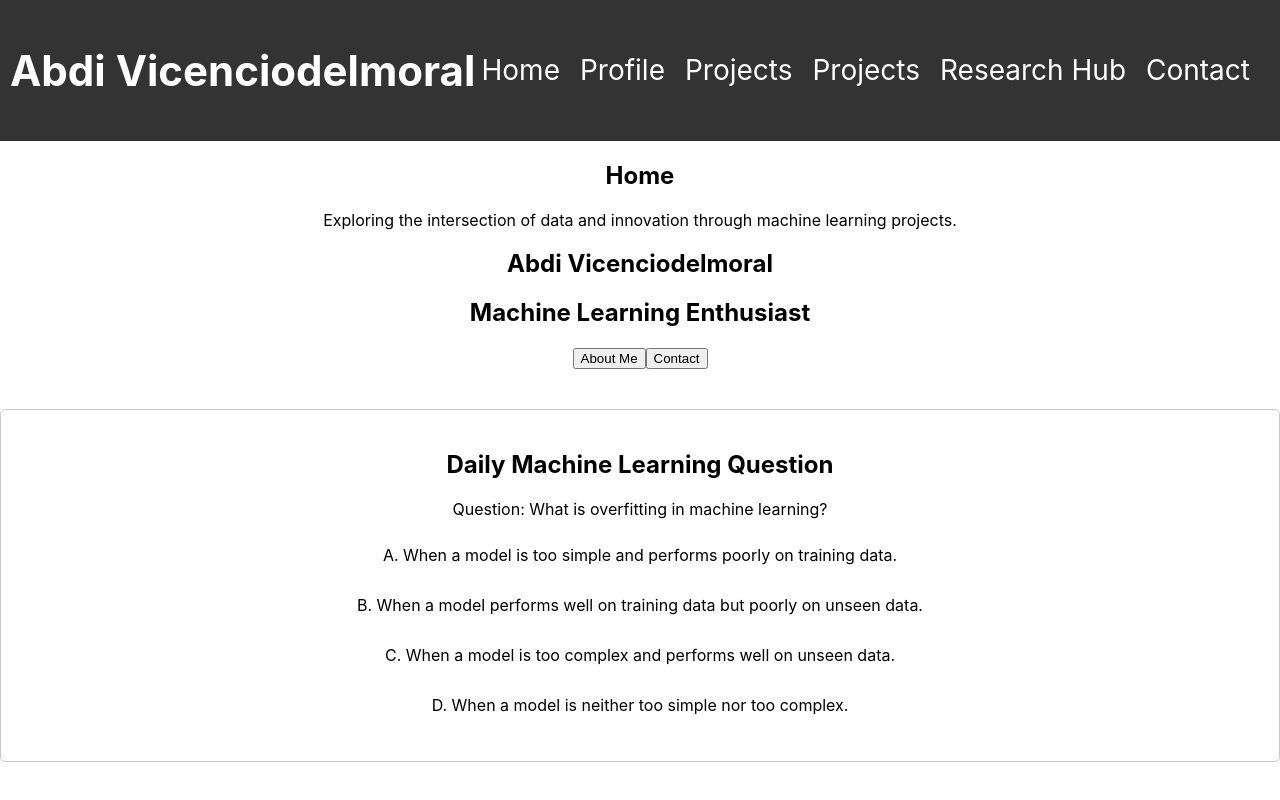
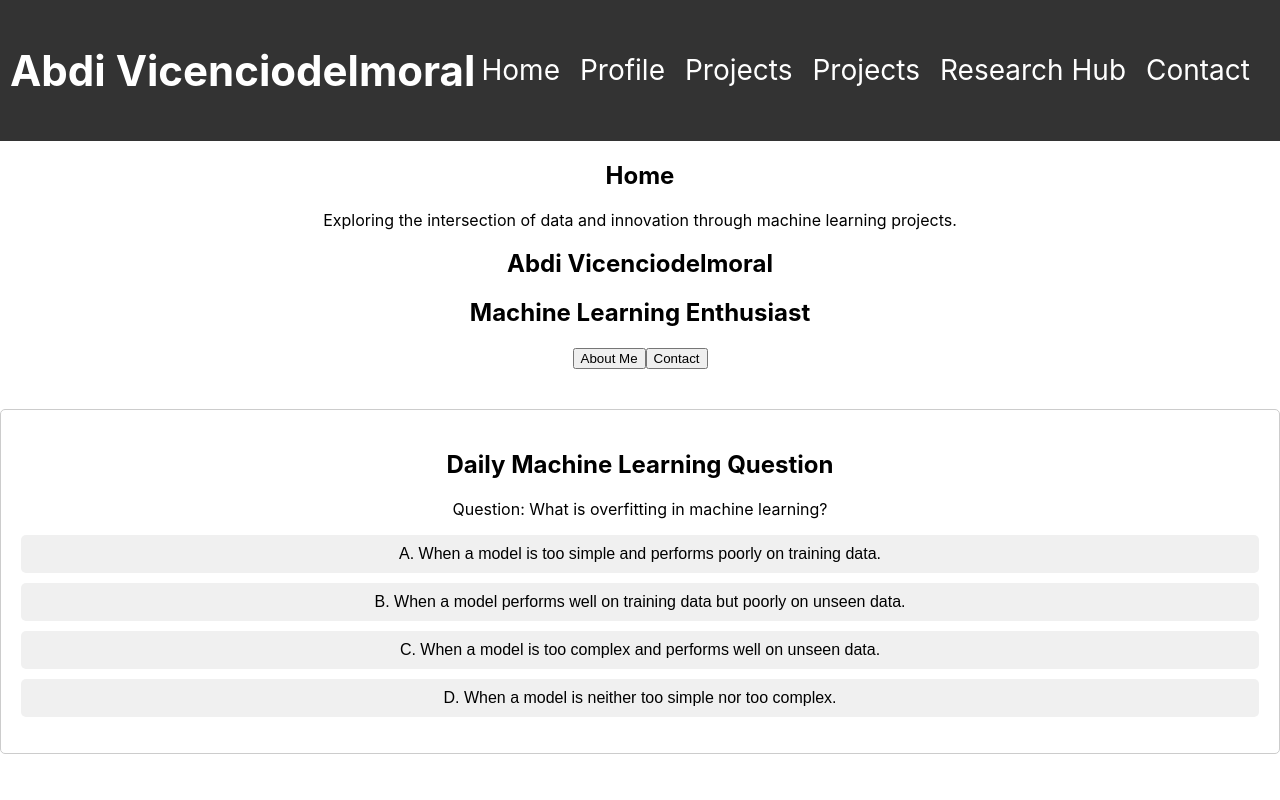
Before and after one commit to AbdiVicenciodelmoral/AbdiVicenciodelmoral.github.io, a React (Create React App) app in the folder my-github-pages-app/: page / in a window 1280 px wide. Built offline with nearby package versions, Linux system fonts and the light colour scheme.

Commit message:
Adding Daily Questions

```diff
--- a/my-github-pages-app/src/components/DailyQuestion.css
+++ b/my-github-pages-app/src/components/DailyQuestion.css
@@ -19,14 +19,22 @@
 
   .daily-question li {
     margin: 10px 0;
-    padding: 10px;
-    cursor: pointer;
   }
 
-  .daily-question li.correct {
+  .daily-question button {
+    width: 100%;
+    padding: 10px;
+    font-size: 1em;
+    cursor: pointer;
+    border: none;
+    border-radius: 5px;
+    background-color: #f0f0f0;
+  }
+
+  .daily-question button.correct {
     background-color: lightgreen;
   }
 
-  .daily-question li.incorrect {
+  .daily-question button.incorrect {
     background-color: lightcoral;
   }
--- a/my-github-pages-app/src/components/DailyQuestion.js
+++ b/my-github-pages-app/src/components/DailyQuestion.js
@@ -24,29 +24,37 @@ const DailyQuestion = () => {
       <h2>Daily Machine Learning Question</h2>
       <p>Question: What is overfitting in machine learning?</p>
       <ul>
-        <li
+        <li>
+          <button
             className={getAnswerClass('A')}
             onClick={() => handleClick('A')}
           >
             A. When a model is too simple and performs poorly on training data.
+          </button>
         </li>
-        <li
+        <li>
+          <button
             className={getAnswerClass('B')}
             onClick={() => handleClick('B')}
           >
             B. When a model performs well on training data but poorly on unseen data.
+          </button>
         </li>
-        <li
+        <li>
+          <button
             className={getAnswerClass('C')}
             onClick={() => handleClick('C')}
           >
             C. When a model is too complex and performs well on unseen data.
+          </button>
         </li>
-        <li
+        <li>
+          <button
             className={getAnswerClass('D')}
             onClick={() => handleClick('D')}
           >
             D. When a model is neither too simple nor too complex.
+          </button>
         </li>
       </ul>
     </div>
```
Lines whose indentation alone changed are shown as unchanged.
